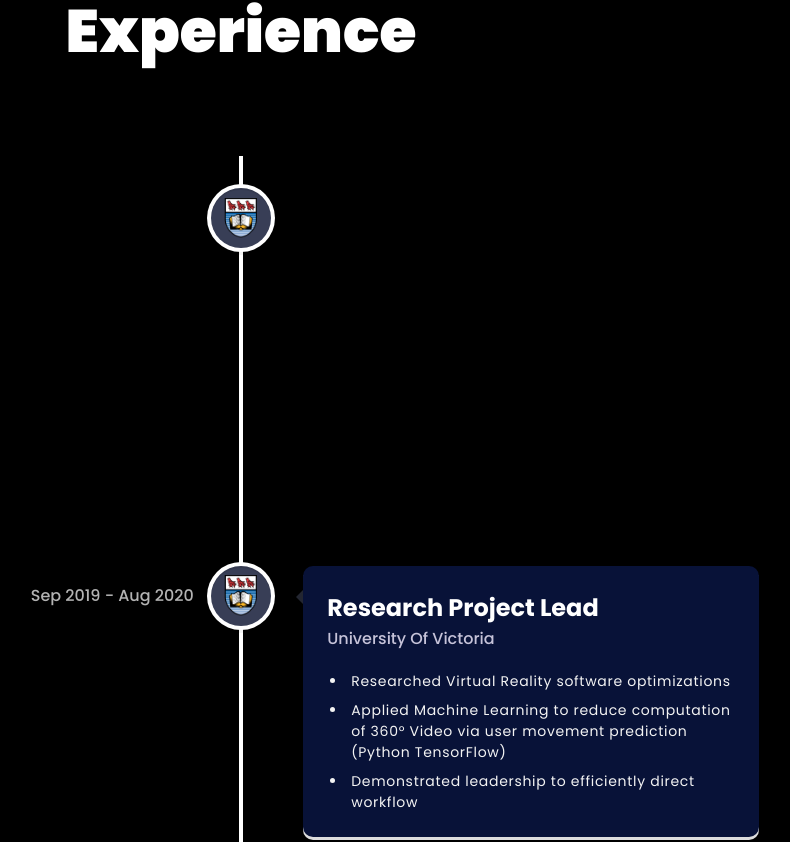
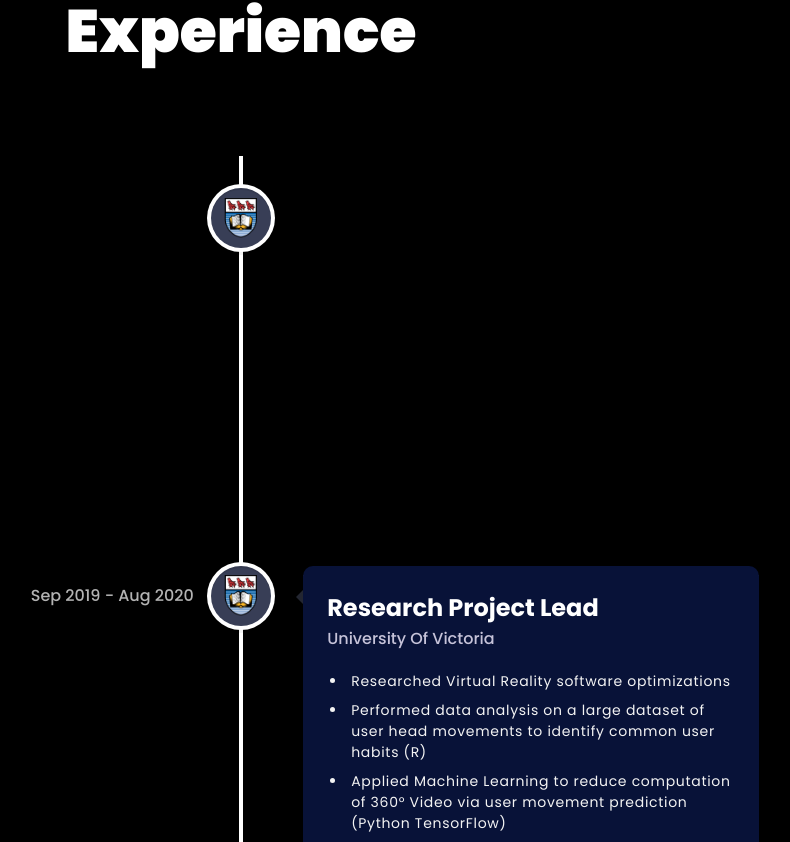
Before and after one commit to nkarmac/Portfolio, a React (Vite) app: page / in a window 1280 px wide. Shown: the part 1666-2508 px from the top of the page, without its empty margins (399-1189 px from the left). Built offline with nearby package versions, Linux system fonts and the light colour scheme.

Commit message:
added & adjusted project widths

```diff
--- a/src/assets/index.js
+++ b/src/assets/index.js
@@ -13,6 +13,7 @@ import sd42 from "./company/sd42.png"
 import starangels from "./starangels.png";
 import prototype from "./prototype.png";
 import vrviewpointprediction from "./vrviewpointprediction.png";
+import recipefinder from "./recipefinder.png"
 
 export {
   machinelearning,
@@ -28,4 +29,5 @@ export {
   starangels,
   prototype,
   vrviewpointprediction,
+  recipefinder
 };
--- a/src/components/Works.jsx
+++ b/src/components/Works.jsx
@@ -27,7 +27,7 @@ const ProjectCard = ({
           scale: 1,
           speed: 450,
         }}
-        className='bg-tertiary p-5 rounded-2xl sm:w-[360px] w-full'
+        className='bg-tertiary p-5 rounded-2xl sm:w-[375px] w-full'
       >
         <div className='relative w-full h-[230px]'>
           <img
@@ -88,7 +88,7 @@ const Works = () => {
           Feel free to explore them. The github icon links to their source code as well.
         </motion.p>
       </div>
-      <div className='mt-20 flex flex-wrap gap-7'>
+      <div className='mt-20 flex flex-wrap gap-20 justify-center'>
         {projects.map((project, index) => (
           <ProjectCard key={`project-${index}`} index={index} {...project} />
         ))}
--- a/src/constants/index.js
+++ b/src/constants/index.js
@@ -9,6 +9,7 @@ import {
   starangels,
   prototype,
   vrviewpointprediction,
+  recipefinder
 } from "../assets";
 
 export const navLinks = [
@@ -83,6 +84,7 @@ const experiences = [
     date: "Sep 2019 - Aug 2020",
     points: [
       "Researched Virtual Reality software optimizations",
+      "Performed data analysis on a large dataset of user head movements to identify common user habits (R)",
       "Applied Machine Learning to reduce computation of 360° Video via user movement prediction (Python TensorFlow)",
       "Demonstrated leadership to efficiently direct workflow",
     ],
@@ -106,9 +108,9 @@ const experiences = [
     iconBg: "#383E56",
     date: "August 2020 - Present",
     points: [
-      "Serviced clients for website development, app creation, server database management, and API integration",
-      "Designed diverse mobile utility applications with Android Studio and Unity (Java, C#)",
-      "Refactored/reorganized and set up large scale server databases (SQL, Postgresql)",
+      "Serviced clients for web development, app creation, server database management, and API integration",
+      "Designed & deployed diverse full stack utility applications (React, Node.js, Express)",
+      "Refactored/reorganized and set up large scale server databases (SQL, Postgresql, MongoDB)",
       "Written and conducted comprehensive tests utilizing test suites for a multitude of applications (jUnit, pytest)",
       "Managed client requests with confidentiality and professionalism",
     ],
@@ -125,6 +127,16 @@ const projects = [
     image: starangels,
     source_code_link: "https://github.com/nkarmac/Star-Angels",
     web_link: "https://nkarmac.github.io/Star-Angels/",
+  },
+  {
+    name: "Recipe Finder",
+    description:
+      "React/Node Full Stack app for searching recipes based on listed ingredients. Deployed with backend api database.",
+    tags: [
+    ],
+    image: recipefinder,
+    source_code_link: "https://github.com/nkarmac/Recipe-Finder",
+    web_link: "https://nkarmac.github.io/Recipe-Finder/",
   },
   {
     name: "Hiring App",
--- a/src/hoc/SectionWrapper.jsx
+++ b/src/hoc/SectionWrapper.jsx
@@ -4,12 +4,14 @@ import { useEffect, useState } from "react";
 import { styles } from "../styles";
 import { staggerContainer } from "../utils/motion";
 
-const useViewportHeight = () => {
+const useViewport = () => {
   const [height, setHeight] = useState(window.innerHeight);
+  const [width, setWidth] = useState(window.innerWidth);
 
   useEffect(() => {
     const handleResize = () => {
       setHeight(window.innerHeight);
+      setWidth(window.innerWidth);
     };
 
     window.addEventListener("resize", handleResize);
@@ -19,13 +21,13 @@ const useViewportHeight = () => {
     };
   }, []);
 
-  return height;
+  return [height,width];
 };
 
 const StarWrapper = (Component, idName) =>
   function HOC() {
-    const viewportHeight = useViewportHeight();
-    const isSmallViewport = viewportHeight < 650;
+    const [viewportHeight,viewportWidth] = useViewport();
+    const isSmallViewport = viewportHeight < 650 || viewportWidth < 375;
 
     return (
       <motion.section
@@ -33,7 +35,7 @@ const StarWrapper = (Component, idName) =>
         initial={isSmallViewport ? 'show' : 'hidden'}
         animate={isSmallViewport ? 'show' : undefined}
         whileInView={isSmallViewport ? undefined : 'show'}
-        viewport={{ once: true, amount: 0.33 }}
+        viewport={{ once: true, amount: 0.25 }}
         className={`${styles.padding} max-w-7xl mx-auto relative z-0`}
       >
         <span className='hash-span' id={idName}>
```
Also changed, not shown: src/assets/recipefinder.png (added).
